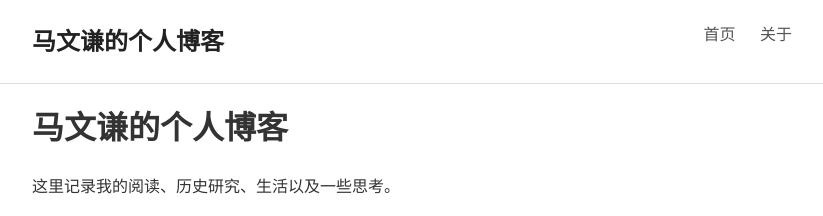
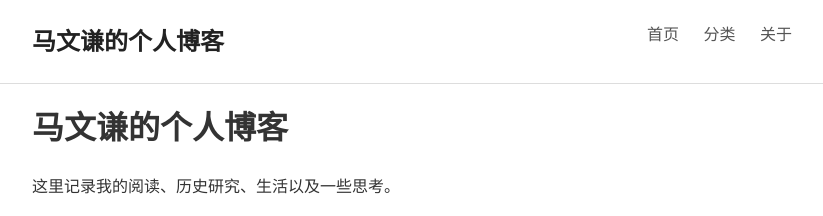
Before and after one commit to mawenqian1992/mawenqian1992.github.io, a Jekyll site: the page built from index.html, in a window 1280 px wide. Shown: the top 216 px of the page, without its empty margins (228-1051 px from the left). Built offline with Jekyll 4.4.1, drawn with Linux system fonts in a browser that asks for light colours.

Commit message:
Update default.html

```diff
--- a/_layouts/default.html
+++ b/_layouts/default.html
@@ -25,6 +25,7 @@
 
         <nav>
             <a href="{{ '/' | relative_url }}">首页</a>
+            <a href="{{ '/categories/' | relative_url }}">分类</a>
             <a href="{{ '/about/' | relative_url }}">关于</a>
         </nav>
     </div>
```
